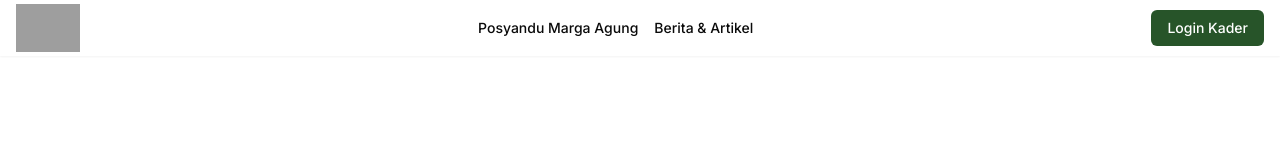
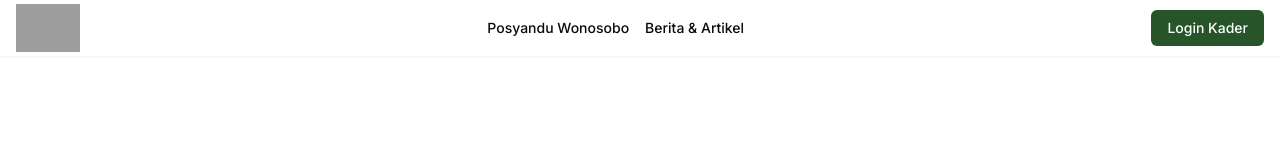
Before and after one commit to rayhanfatihg/posyandu-wonosobo, a Next.js app: page / in a window 1280 px wide. Shown: the top 158 px of the page. Built offline with nearby package versions, Linux system fonts and the light colour scheme; no server answers; the database is empty; grey boxes are pictures that could not be loaded.

Commit message:
update database

```diff
--- a/src/components/navbar.tsx
+++ b/src/components/navbar.tsx
@@ -23,7 +23,7 @@ export default async function Navbar() {
               className="h-12 w-16"
             />
 
-            <span className="sr-only">Posyandu Marga Agung</span>
+            <span className="sr-only">Posyandu Wonosobo</span>
           </Link>
 
           <nav className="hidden gap-4 md:flex">
@@ -32,7 +32,7 @@ export default async function Navbar() {
               className="flex items-center text-sm font-medium transition-colors duration-300 ease-in-out hover:text-primary"
               prefetch={false}
             >
-              Posyandu Marga Agung
+              Posyandu Wonosobo
             </Link>
 
             <Link
```
Also changed, not shown: 1 other file (tests, documents, lock files or other folders).
